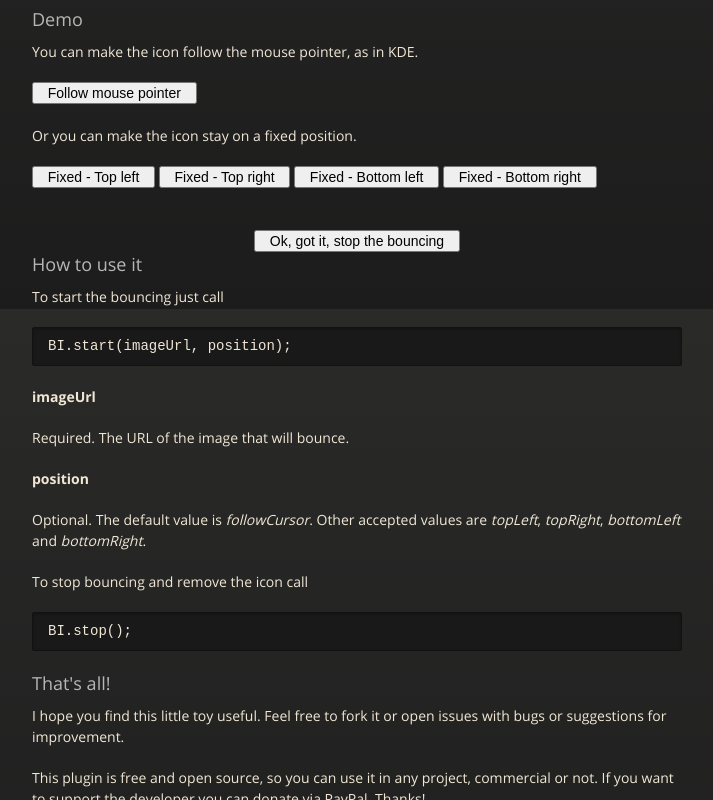
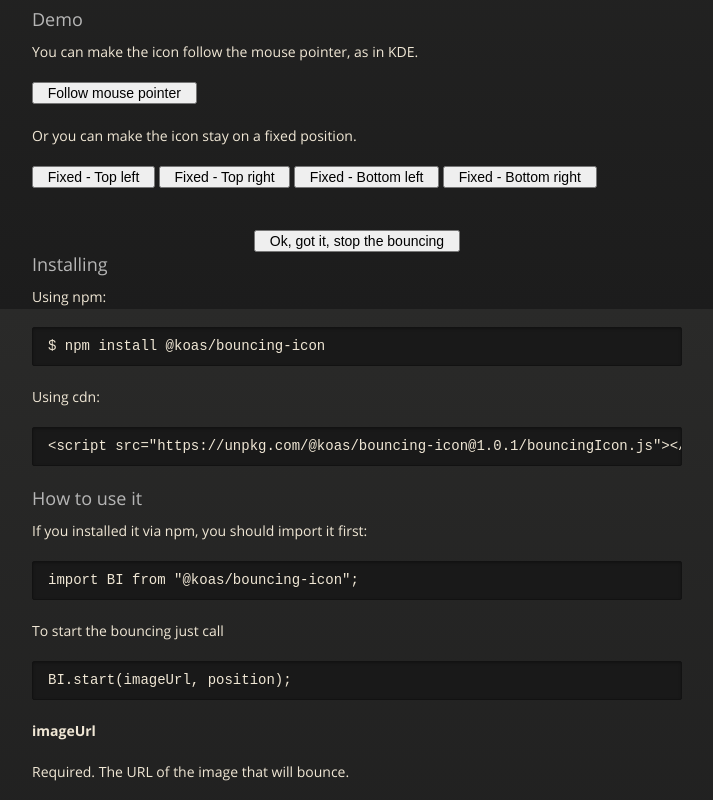
Before and after one commit to koas/bouncingIcon, a plain HTML site: page index.html in a window 1280 px wide. Shown: the part 491-1291 px from the top of the page, without its empty margins (283-996 px from the left). Drawn offline with nearby package versions, Linux system fonts and the light colour scheme.

Commit message:
Updated installation instructions for npm

```diff
--- a/index.html
+++ b/index.html
@@ -67,7 +67,19 @@
   <input type="button" value="  Ok, got it, stop the bouncing  " onclick="BI.stop()"/>
 </div>
 
+<h3>Installing</h3>
+
+<p>Using npm:</p>
+
+<pre>$ npm install @koas/bouncing-icon</pre>
+
+<p>Using cdn:</p>
+<pre>&lt;script src="https://unpkg.com/@koas/bouncing-icon@1.0.1/bouncingIcon.js">&lt;/script></pre>
+
 <h3>How to use it</h3>
+
+<p>If you installed it via npm, you should import it first:</p>
+<pre>import BI from "@koas/bouncing-icon";</pre>
 
 <p>To start the bouncing just call</p>
 <pre>
```
